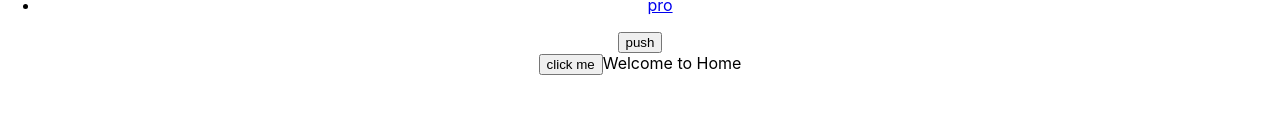
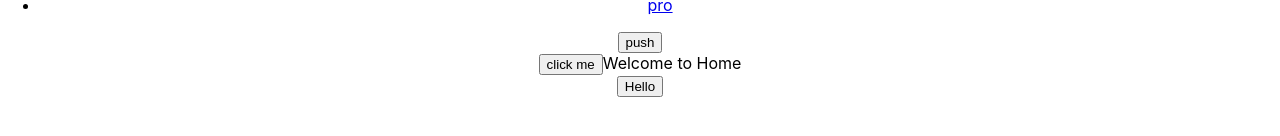
Before and after one commit to zhuofanw/react-router-4, a React (Create React App) app: page / in a window 1280 px wide. Shown: the part 554-690 px from the top of the page. Built offline with nearby package versions, Linux system fonts and the light colour scheme.

Commit message:
using withRouter HOC to wrap child component that  get 'props' data from App.js

```diff
--- a/src/components/Home.js
+++ b/src/components/Home.js
@@ -1,4 +1,12 @@
 import React, { PropTypes } from 'react';
+import {withRouter} from 'react-router';
+const Hello = (props) => {
+    console.log(props);
+    return (
+        <div><button onClick={ () => props.history.push('/about') }>Hello</button></div>
+    );
+}
+const WithRouterHello = withRouter(Hello);
 
 const Home = (props) => {
     console.log(props);
@@ -6,6 +14,7 @@ const Home = (props) => {
         <div>
             <button onClick={() => props.history.push('/about')}>click me</button>
             Welcome to Home
+            <WithRouterHello />
         </div>
     )
 }
```
